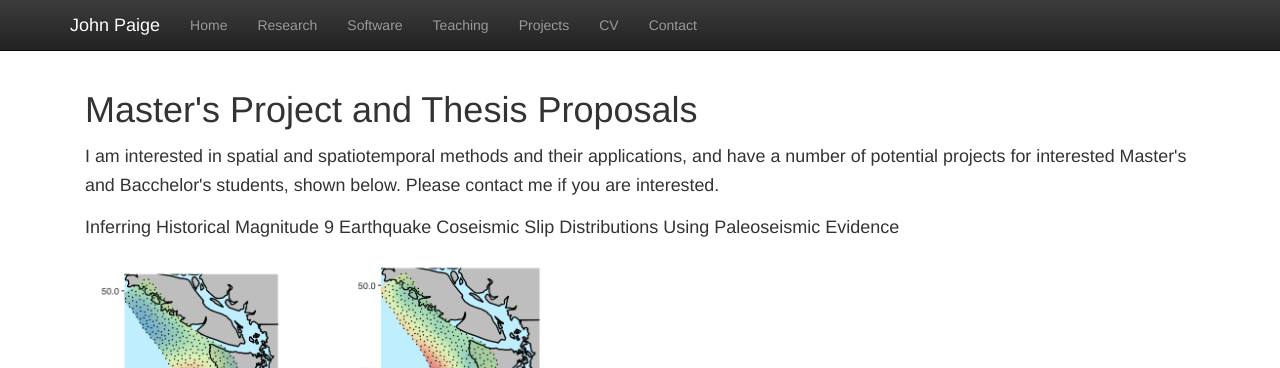
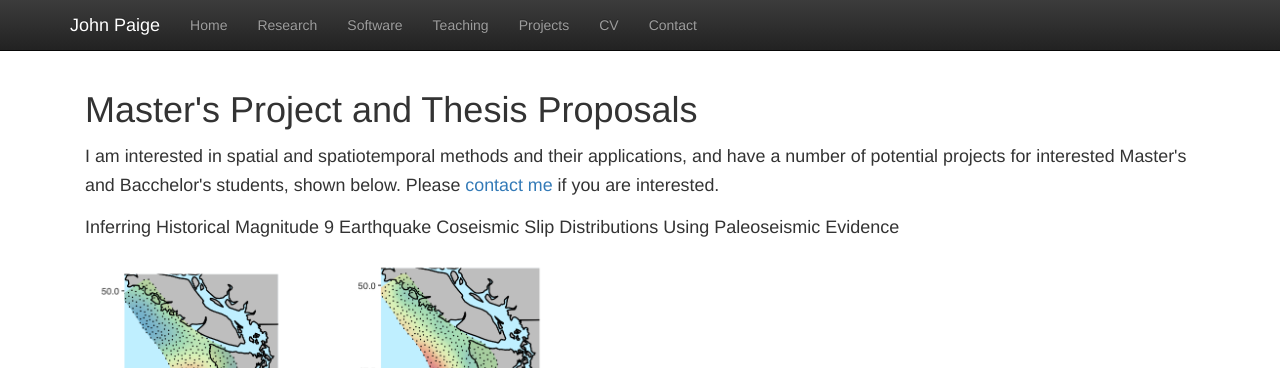
Before and after one commit to paigejo/paigejo.github.io, a Jekyll site: the page built from projects.html, in a window 1280 px wide and 1035 px high. Shown: the top 368 px of the window. Built offline with Jekyll 4.4.1, drawn with Linux system fonts in a browser that asks for light colours; nearby versions of some CDN libraries; part of the change alters nothing that is shown.

```diff
--- a/projects.html
+++ b/projects.html
@@ -9,7 +9,7 @@ title:  'Projects'
 <p class="lead"><small>
   I am interested in spatial and spatiotemporal methods and their applications,
   and have a number of potential projects for interested Master's and
-  Bacchelor's students, shown below. Please contact me if you are interested.
+  Bacchelor's students, shown below. Please <a href = "https://paigejo.github.io/contact.html">contact me</a> if you are interested.
   </small>
 </p>
 
```
